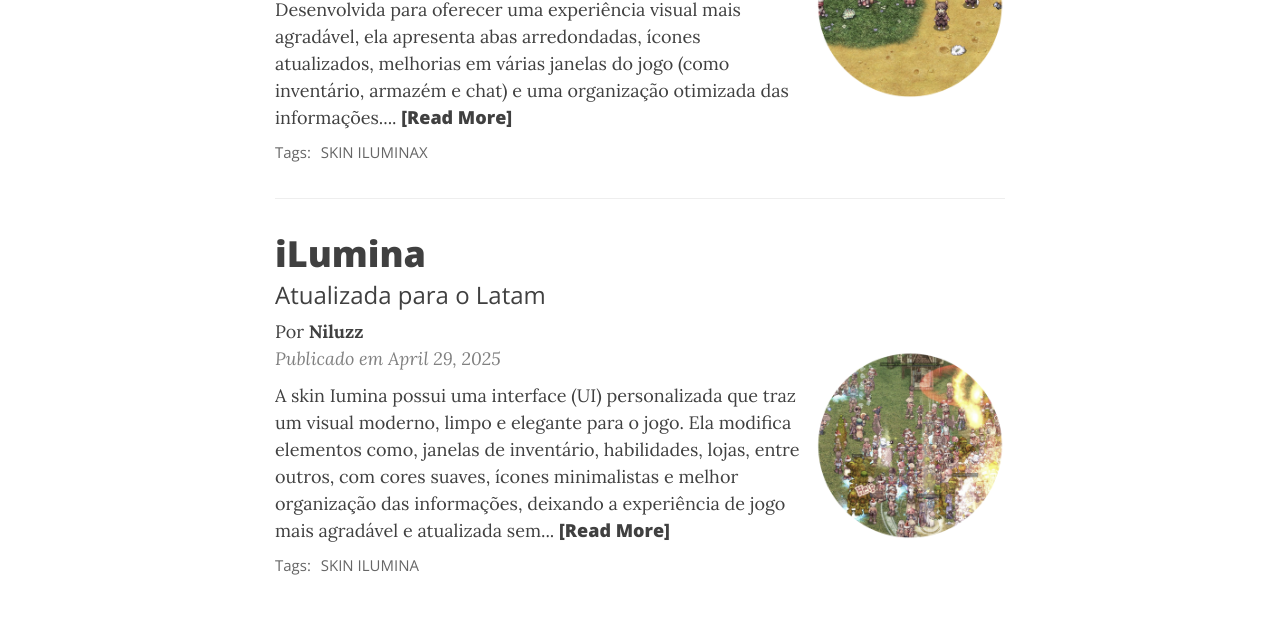
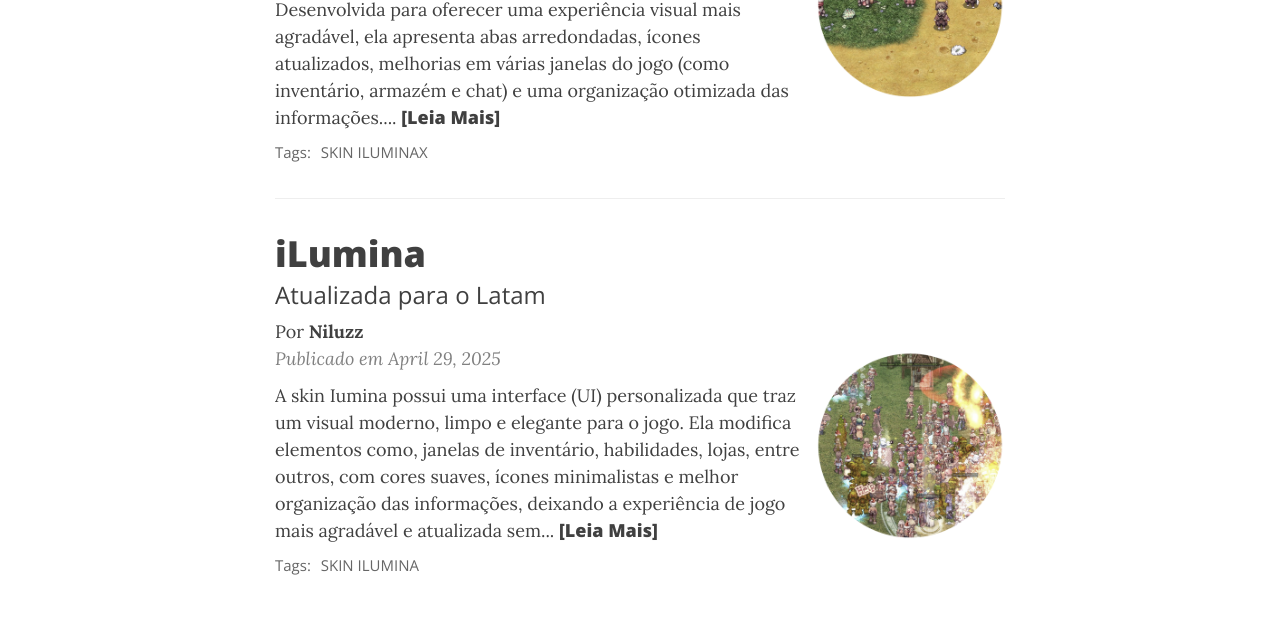
Before and after one commit to niluzz/ilumina-skin-latam, a Jekyll site: the page built from index.html, in a window 1280 px wide and 900 px high, scrolled down 390 px. Shown: the part 155-784 px from the top of the window. Built offline with Jekyll 4.4.1, drawn with Linux system fonts in a browser that asks for light colours; the list of posts is cut into pages by our own code; comment, search, counter and statistics services are not loaded.

Commit message:
leiamais

```diff
--- a/_layouts/home.html
+++ b/_layouts/home.html
@@ -76,7 +76,7 @@
         {{ post.excerpt | strip_html | truncatewords: excerpt_length }}
         {% assign excerpt_word_count = post.excerpt | number_of_words %}
         {% if post.content != post.excerpt or excerpt_word_count > excerpt_length %}
-          <a href="{{ post.url | absolute_url }}" class="post-read-more">[Read&nbsp;More]</a>
+          <a href="{{ post.url | absolute_url }}" class="post-read-more">[Leia&nbsp;Mais]</a>
         {% endif %}
       </div>
       {% endunless %}
```
